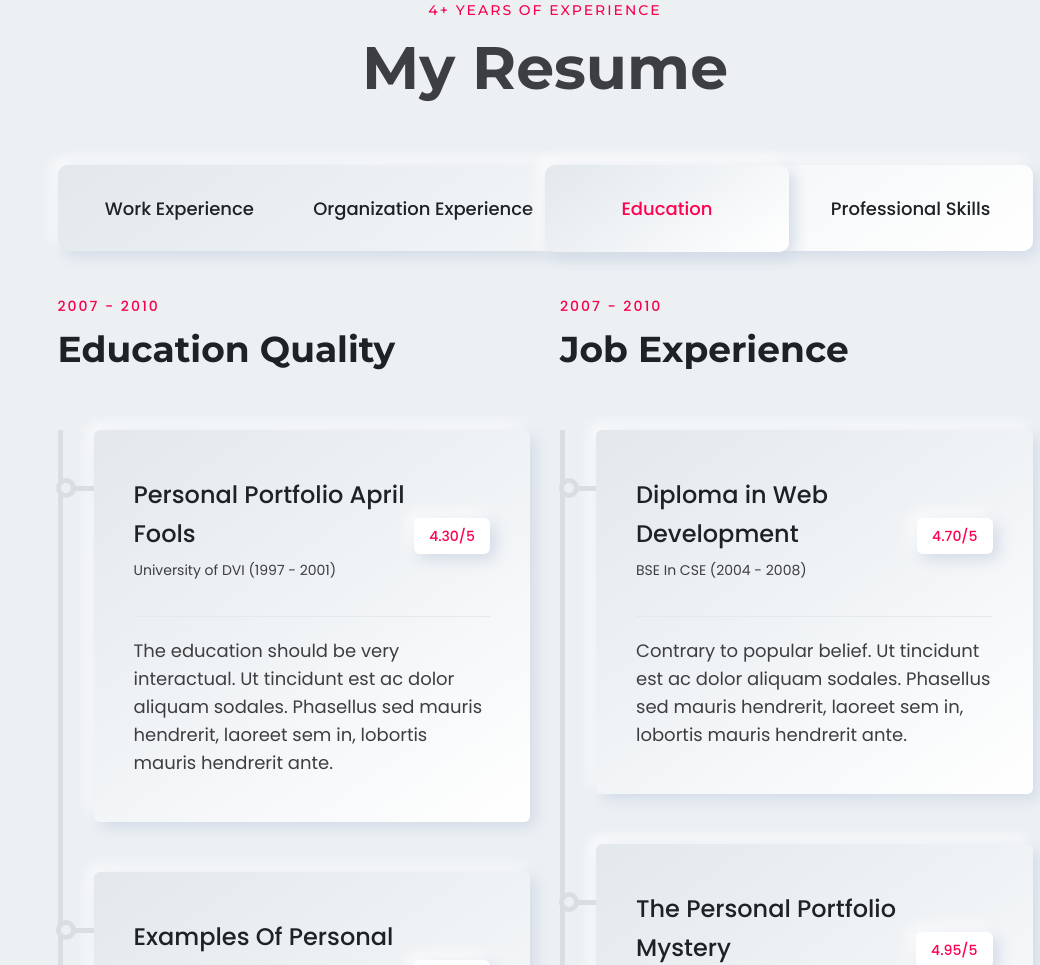
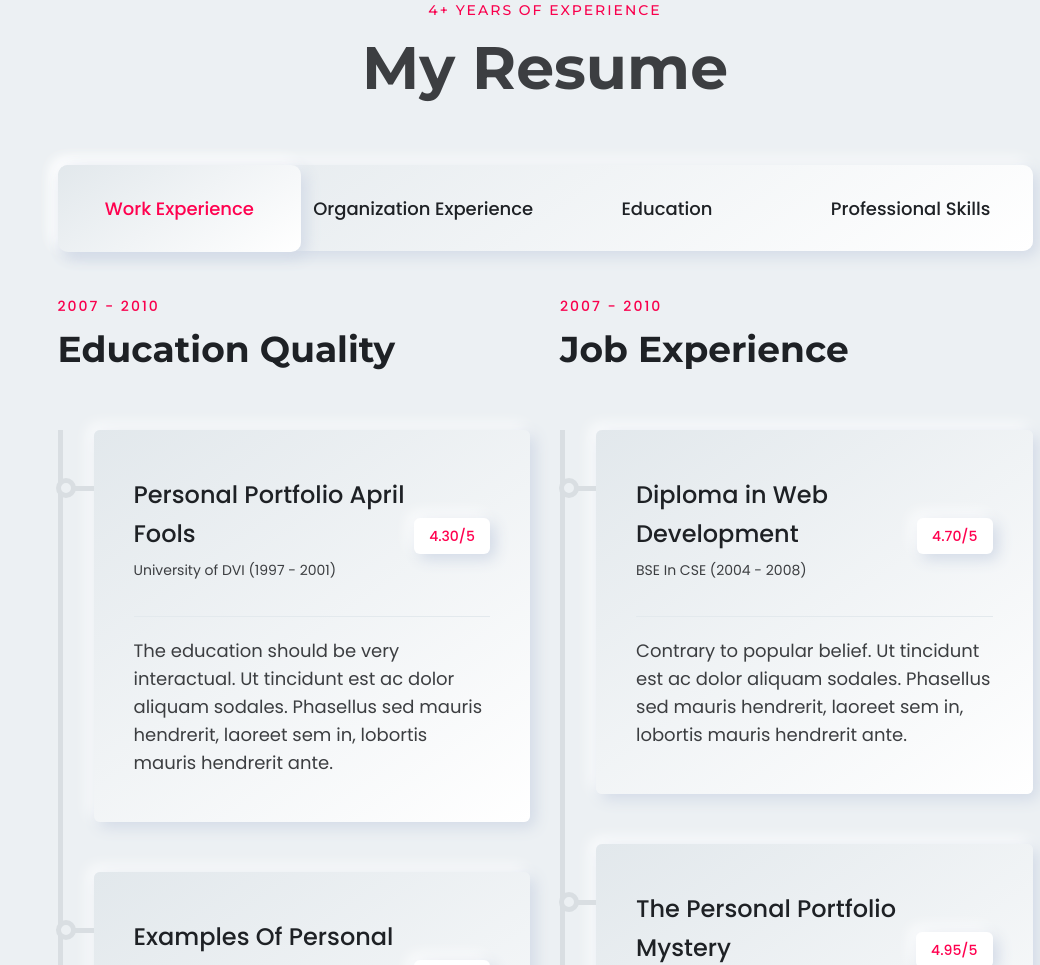
Before and after one commit to fazarstd/fazarstd.github.io, a plain HTML site: page index.html in a window 1280 px wide. Shown: the part 2882-3847 px from the top of the page, without its empty margins (240-1280 px from the left). Drawn offline with Linux system fonts and the light colour scheme; files whose address does not match are found by name.

Commit message:
Update index.html

```diff
--- a/index.html
+++ b/index.html
@@ -462,13 +462,13 @@
                     <div class="col-lg-12">
                         <ul class="rn-nav-list nav nav-tabs" id="myTabs" role="tablist">
                             <li class="nav-item">
-                                <a class="nav-link" id="experience-tab" data-bs-toggle="tab" href="#experience" role="tab" aria-controls="experience" aria-selected="true">Work Experience</a>
+                                <a class="nav-link active" id="experience-tab" data-bs-toggle="tab" href="#experience" role="tab" aria-controls="experience" aria-selected="true">Work Experience</a>
                             </li>
                             <li class="nav-item">
                                 <a class="nav-link" id="interview-tab" data-bs-toggle="tab" href="#interview" role="tab" aria-controls="interview" aria-selected="false">Organization Experience</a>
                             </li>
                             <li class="nav-item">
-                                <a class="nav-link active" id="education-tab" data-bs-toggle="tab" href="#education" role="tab" aria-controls="education" aria-selected="false">Education</a>
+                                <a class="nav-link" id="education-tab" data-bs-toggle="tab" href="#education" role="tab" aria-controls="education" aria-selected="false">Education</a>
                             </li>
                             <li class="nav-item">
                                 <a class="nav-link" id="professional-tab" data-bs-toggle="tab" href="#professional" role="tab" aria-controls="professional" aria-selected="false">Professional
```
